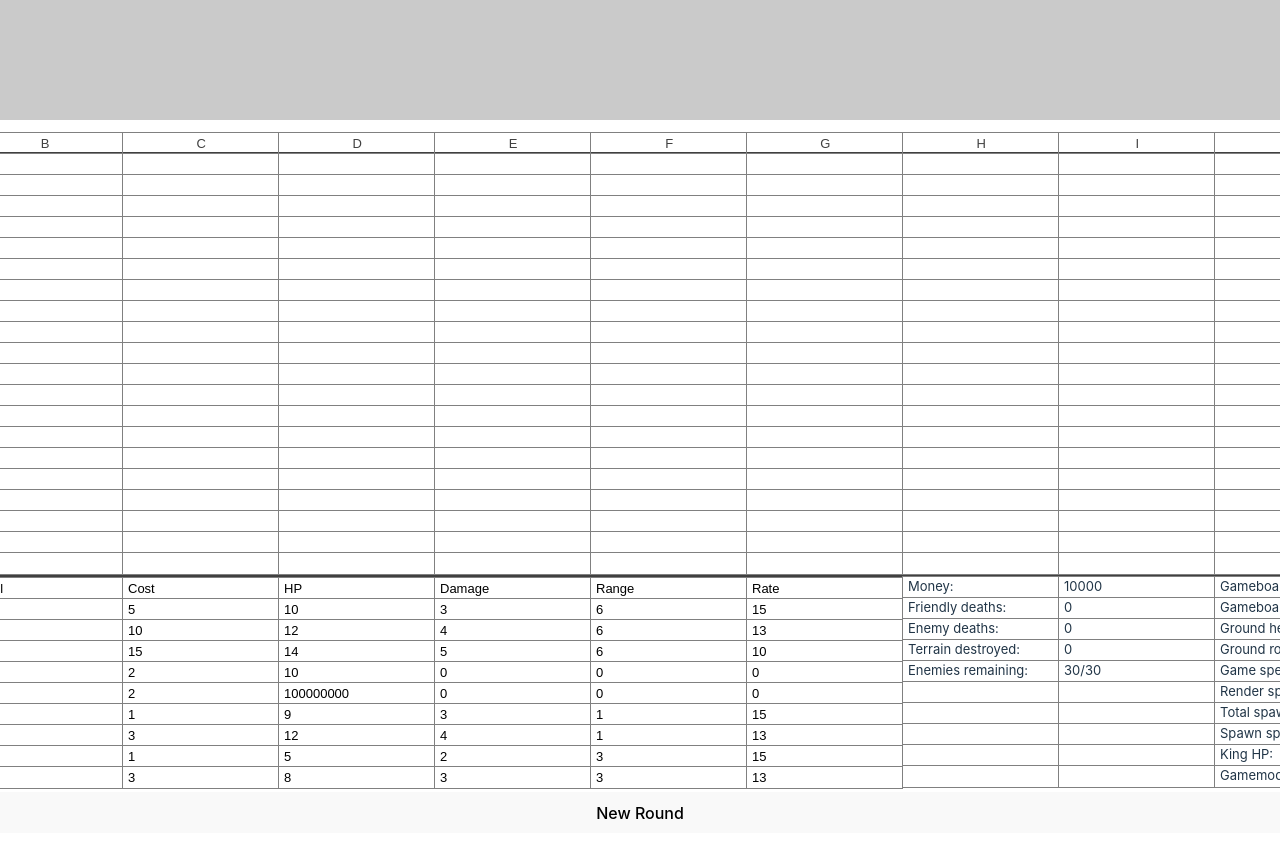
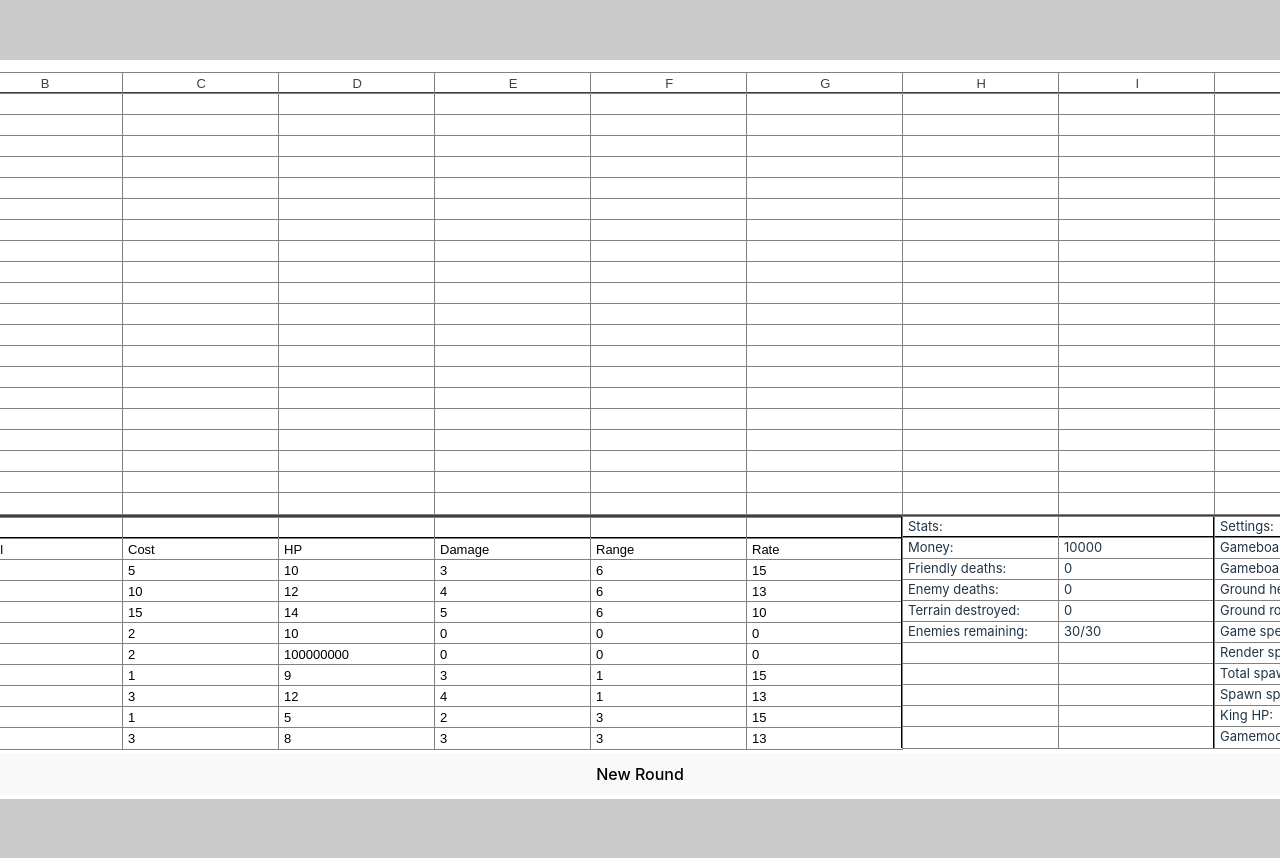
Before and after one commit to daefron/spreadsheet-creep, a React (Vite) app: page / in a window 1280 px wide. Shown: the top 858 px of the page. Built offline with nearby package versions, Linux system fonts and the light colour scheme.

Commit message:
added header to bottom tables

```diff
--- a/src/App.css
+++ b/src/App.css
@@ -2,18 +2,18 @@ body {
   width: 100vw;
   background-color: #cacaca;
   margin: 20px;
-  display:flex;
+  display: flex;
   flex-direction: column;
+  justify-content: end;
 }
 #root {
   padding: 10px;
-  margin-top: 15vh;
-  padding-bottom:12px;
+  padding-bottom: 5px;
+  margin: 60px;
   background-color: white;
   border-radius: 5px;
   display: flex;
   flex-direction: column;
-  justify-items: start;
 }
 #gameboard,
 #purchasables,
@@ -29,7 +29,7 @@ td {
   height: 21px;
 }
 .boardRow {
-  display:flex;
+  display: flex;
   justify-content: space-between;
 }
 input,
@@ -38,7 +38,7 @@ select,
 .statTitle,
 .stat {
   font-size: 13px;
-  margin:0;
+  margin: 0;
   margin-right: -1px;
   height: 21px;
   width: 150px;
@@ -55,6 +55,8 @@ select,
   display: flex;
   align-items: center;
   height: 21px;
+  position: sticky;
+  box-shadow: -1px 0px 0px 0px black;
 }
 .settingTitle,
 .statTitle {
@@ -69,13 +71,13 @@ select {
   margin-top: -5px;
 }
 #below {
-  margin-top:2px;
+  margin-top: 2px;
   display: flex;
   justify-content: start;
-  align-items:center;
+  align-items: center;
   box-shadow: 1px 0px 0px 0px black;
-  border-top-style:solid;
-  border-top-width:4px;
+  border-top-style: solid;
+  border-top-width: 4px;
   border-top-color: #404040;
 }
 button {
--- a/src/Game Logic/Engine.jsx
+++ b/src/Game Logic/Engine.jsx
@@ -1149,7 +1149,7 @@ export default function engineOutput() {
     setGameboardEntities(grid);
   }
 
-  // pushes the entities from updateGameboardEntities.current to the DOM
+  // pushes the entities from updateGameboardEntities to the DOM
   function GameboardRender() {
     return (
       <table id="gameboard">
@@ -1189,6 +1189,16 @@ export default function engineOutput() {
     let parsedFriendlyEntityArray = [
       [
         [gameboardHeight.current + 1 + " "],
+        ["Purchasable entities:"],
+        [""],
+        [""],
+        [""],
+        [""],
+        [""],
+        [""],
+      ],
+      [
+        [gameboardHeight.current + 2 + " "],
         ["Name"],
         ["Level"],
         ["Cost"],
@@ -1198,7 +1208,7 @@ export default function engineOutput() {
         ["Rate"],
       ],
     ];
-    let headerNumber = gameboardHeight.current + 2;
+    let headerNumber = gameboardHeight.current + 3;
     friendlyEntityArray.forEach((entity) => {
       let lvls = Object.values(entity.lvls);
       lvls.forEach((lvl) => {
@@ -1237,6 +1247,14 @@ export default function engineOutput() {
       };
       row[0].push(style);
     });
+    parsedFriendlyEntityArray[0].forEach((cell) => {
+      if (cell[0] !== gameboardHeight.current + 1 + " ") {
+        style = {
+          boxShadow: "inset 0px -2px 0px 0px black",
+        };
+        cell.push(style);
+      }
+    });
     return (
       <table id="purchasables">
         <tbody>
@@ -1268,41 +1286,56 @@ export default function engineOutput() {
     return (
       <div id="stats">
         <div className="statHolder">
+          <p
+            className="statTitle"
+            style={{ boxShadow: "inset 0px -2px 0px 0px black" }}
+          >
+            Stats:
+          </p>
+          <p
+            className="stat"
+            style={{ boxShadow: "inset 0px -2px 0px 0px black" }}
+          ></p>
+        </div>
+        <div className="statHolder">
           <p className="statTitle">Money:</p>
           <p className="stat">{bank}</p>
         </div>
         <div className="statHolder">
           <p className="statTitle">Friendly deaths: </p>
           <p className="stat">{friendlyGraveyard.current.length}</p>
-        </div>{" "}
+        </div>
         <div className="statHolder">
           <p className="statTitle">Enemy deaths: </p>
           <p className="stat">{enemyGraveyard.current.length}</p>
-        </div>{" "}
+        </div>
         <div className="statHolder">
           <p className="statTitle">Terrain destroyed: </p>
           <p className="stat">{groundGraveyard.current.length}</p>
-        </div>{" "}
+        </div>
         <div className="statHolder">
           <p className="statTitle">Enemies remaining: </p>
-          <p className="stat">{totalSpawns.current - enemyGraveyard.current.length}/{totalSpawns.current}</p>
-        </div>{" "}
+          <p className="stat">
+            {totalSpawns.current - enemyGraveyard.current.length}/
+            {totalSpawns.current}
+          </p>
+        </div>
         <div className="statHolder">
           <p className="statTitle"></p>
           <p className="stat"></p>
-        </div>{" "}
+        </div>
         <div className="statHolder">
           <p className="statTitle"></p>
           <p className="stat"></p>
-        </div>{" "}
+        </div>
         <div className="statHolder">
           <p className="statTitle"></p>
           <p className="stat"></p>
-        </div>{" "}
+        </div>
         <div className="statHolder">
           <p className="statTitle"></p>
           <p className="stat"></p>
-        </div>{" "}
+        </div>
         <div className="statHolder">
           <p className="statTitle"></p>
           <p className="stat"></p>
@@ -1314,6 +1347,21 @@ export default function engineOutput() {
   function Settings() {
     return (
       <div id="settings">
+        <div
+          className="settingHolder"
+          style={{ display: "flex", alignItems: "center" }}
+        >
+          <p
+            className="settingTitle"
+            style={{ boxShadow: "inset 0px -2px 0px 0px black" }}
+          >
+            Settings:
+          </p>
+          <input
+            id="settingTitle"
+            style={{ boxShadow: "inset 0px -2px 0px 0px black" }}
+          ></input>
+        </div>
         <div className="settingHolder">
           <p className="settingTitle">Gameboard width:</p>
           <input
@@ -1367,7 +1415,7 @@ export default function engineOutput() {
             value={renderSpeed.current}
             onChange={updateRenderSpeed}
           ></input>
-        </div>{" "}
+        </div>
         <div className="settingHolder">
           <p className="settingTitle">Total spawns:</p>
           <input
```
